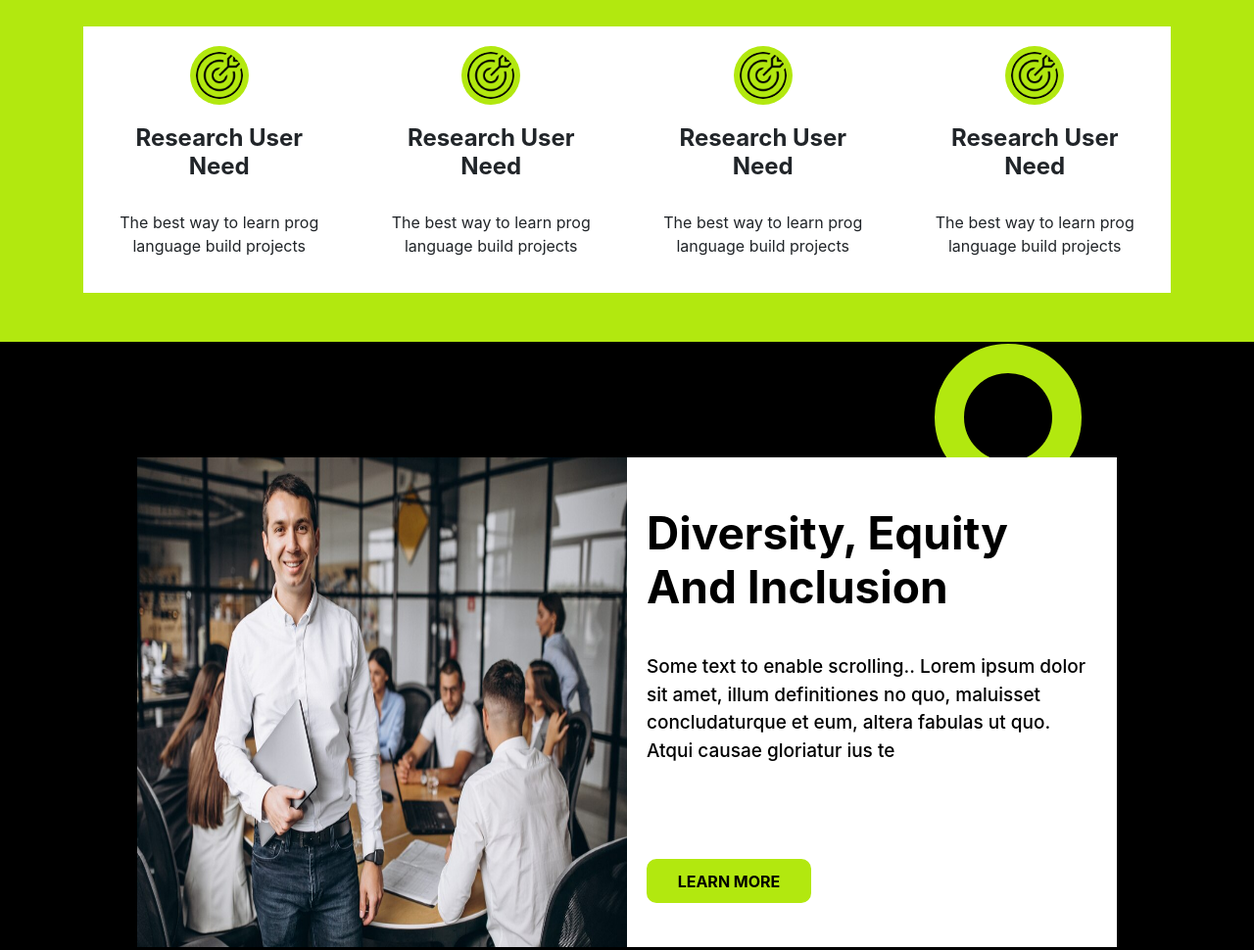
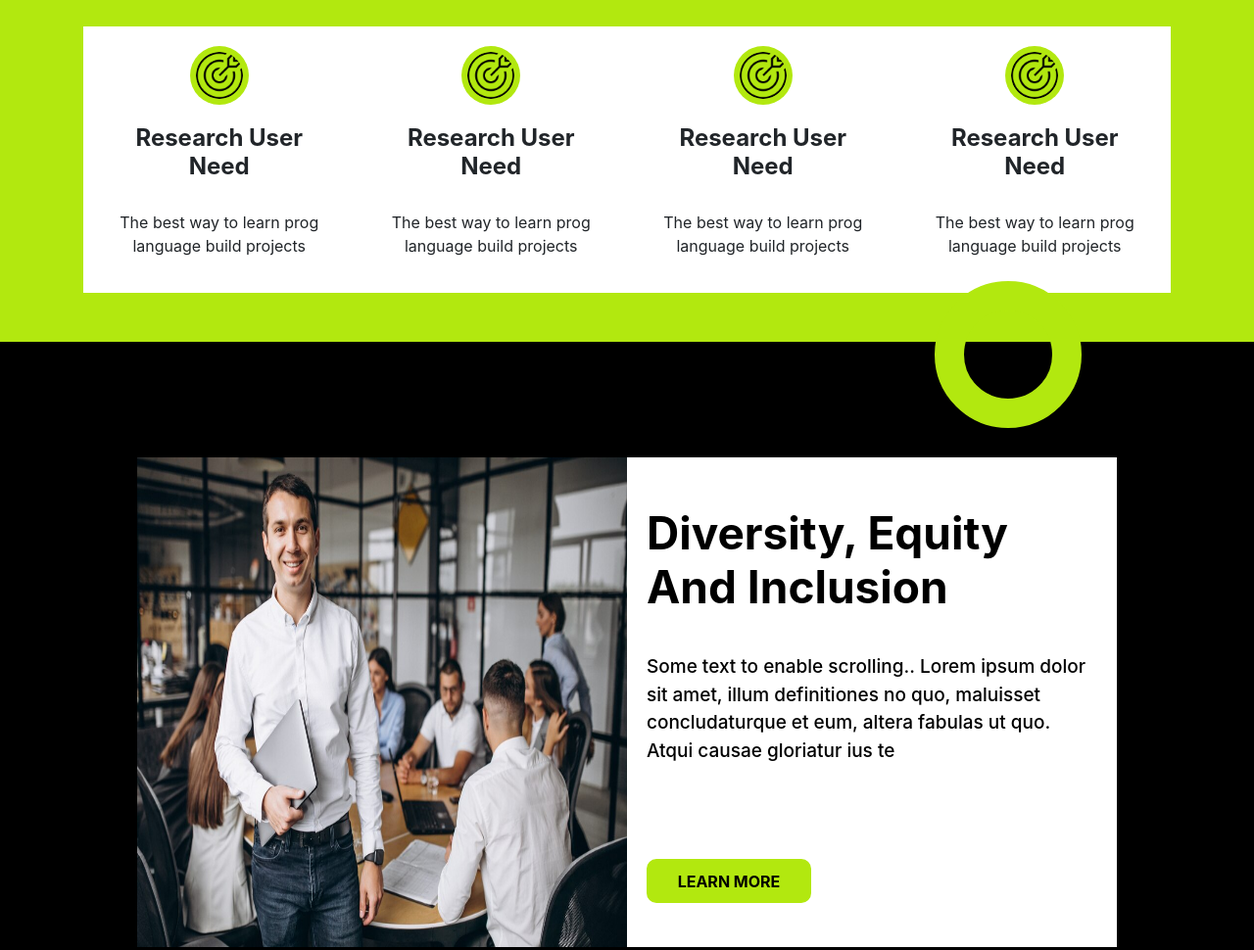
Before and after one commit to SHYAM1705/Bussiness-Website-Template, a plain HTML site: page index.html in a window 1280 px wide. Shown: the part 881-1851 px from the top of the page at 98% size. Drawn offline with nearby package versions, Linux system fonts and the light colour scheme.

Commit message:
Update styles.css

```diff
--- a/styles.css
+++ b/styles.css
@@ -436,7 +436,7 @@ header{
   border: 30px solid #b2e80f;
   border-radius: 100%;
   position: absolute;
-  top: 77em;
+  top: 73em;
   right: 11em;
 }
 
```
